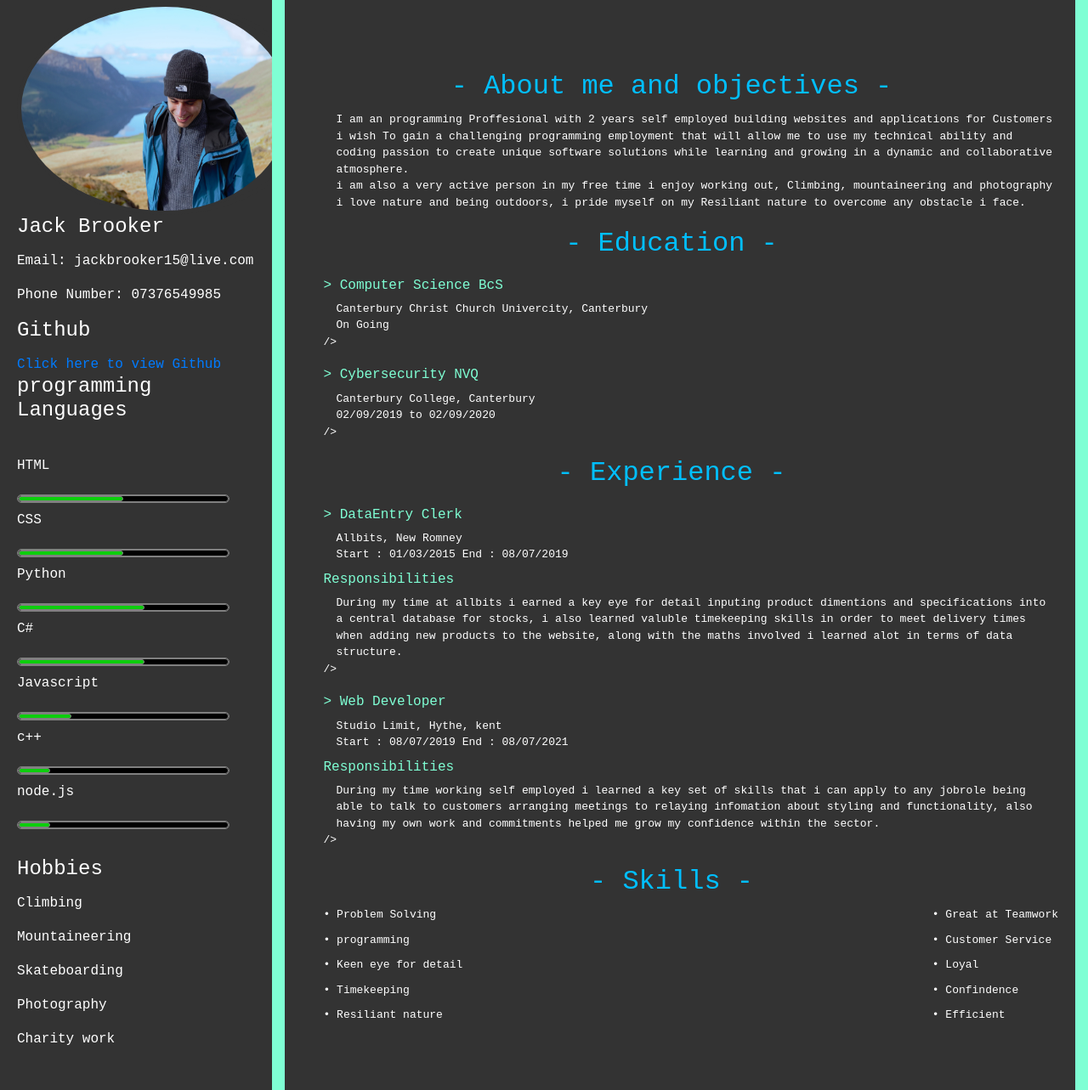
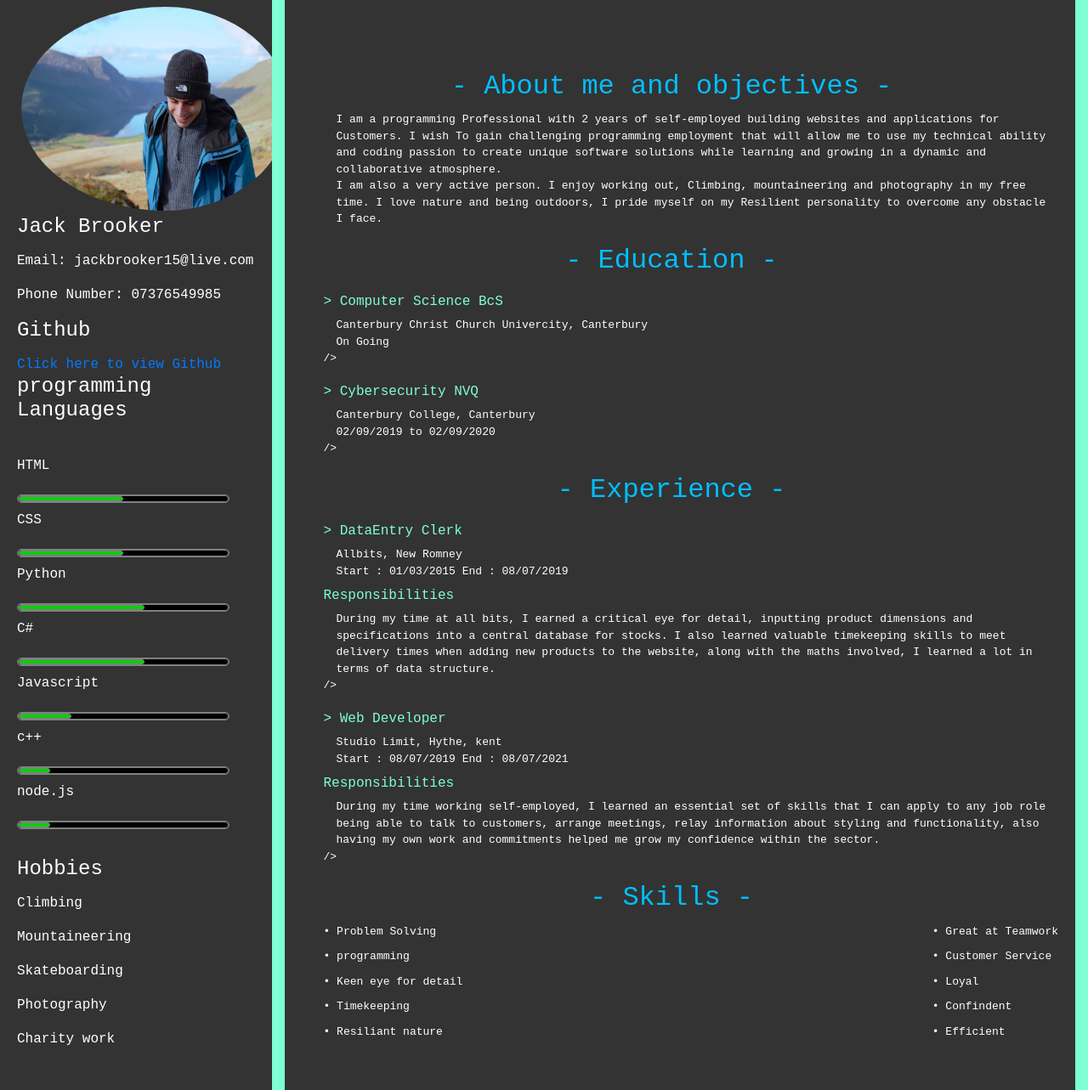
Before and after one commit to Bos116/My-CV, a plain HTML site: page index.html in a window 1280 px wide. Shown: the part 17-1300 px from the top of the page at 85% size. Drawn offline with nearby package versions, Linux system fonts and the light colour scheme.

Commit message:
Chore : spell checked everything for final draft

```diff
--- a/index.html
+++ b/index.html
@@ -39,12 +39,12 @@
             <section class="section">
                 <ul>
                     <li>
-                        <p>I am an programming Proffesional with 2 years self employed building websites and applications for Customers i wish
-                            To gain a challenging programming employment that will allow me to use my technical ability and coding passion to create
+                        <p>I am a programming Professional with 2 years of self-employed building websites and applications for Customers. I wish
+                            To gain challenging programming employment that will allow me to use my technical ability and coding passion to create
                             unique software solutions while learning and growing in a dynamic and collaborative atmosphere.
                         </p>
-                        <p> i am also a very active person in my free time i enjoy working out, Climbing, mountaineering and photography i love nature
-                            and being outdoors, i pride myself on my Resiliant nature to overcome any obstacle i face.
+                        <p> I am also a very active person. I enjoy working out, Climbing, mountaineering and photography in my free time. I love nature
+                            and being outdoors, I pride myself on my Resilient personality to overcome any obstacle I face.
                         </p>
                     </li>
                 </ul>
@@ -75,9 +75,9 @@
                         <p>Start : 01/03/2015 End : 08/07/2019</p>
                         <ul>
                             <h3>Responsibilities</h3>
-                            <p>During my time at allbits i earned a key eye for detail inputing product dimentions and specifications
-                                into a central database for stocks, i also learned valuble timekeeping skills in order to meet delivery
-                                times when adding new products to the website, along with the maths involved i learned alot in terms of
+                            <p>During my time at all bits, I earned a critical eye for detail, inputting product dimensions and specifications
+                                into a central database for stocks. I also learned valuable timekeeping skills to meet delivery
+                                times when adding new products to the website, along with the maths involved, I learned a lot in terms of
                                 data structure.
                             </p>/>
                         </ul>
@@ -88,10 +88,11 @@
                         <p>Start : 08/07/2019 End : 08/07/2021</p>
                         <ul>
                             <h3>Responsibilities</h3>
-                            <p>During my time working self employed i learned a key set of skills that i can apply
-                                to any jobrole being able to talk to customers arranging meetings to relaying infomation
+                            <p>During my time working self-employed, I learned an essential set of skills that I can apply
+                                to any job role being able to talk to customers, arrange meetings, relay information
                                 about styling and functionality, also having my own work and commitments helped me grow my
                                 confidence within the sector.
+
 
                             </p>/>
                         </ul>
@@ -114,7 +115,7 @@
                     <li>&#8226; Great at Teamwork</li>
                     <li>&#8226; Customer Service</li>
                     <li>&#8226; Loyal</li>
-                    <li>&#8226; Confindence</li>
+                    <li>&#8226; Confindent</li>
                     <li>&#8226; Efficient </li>
                 </ul>
             </section>
```
